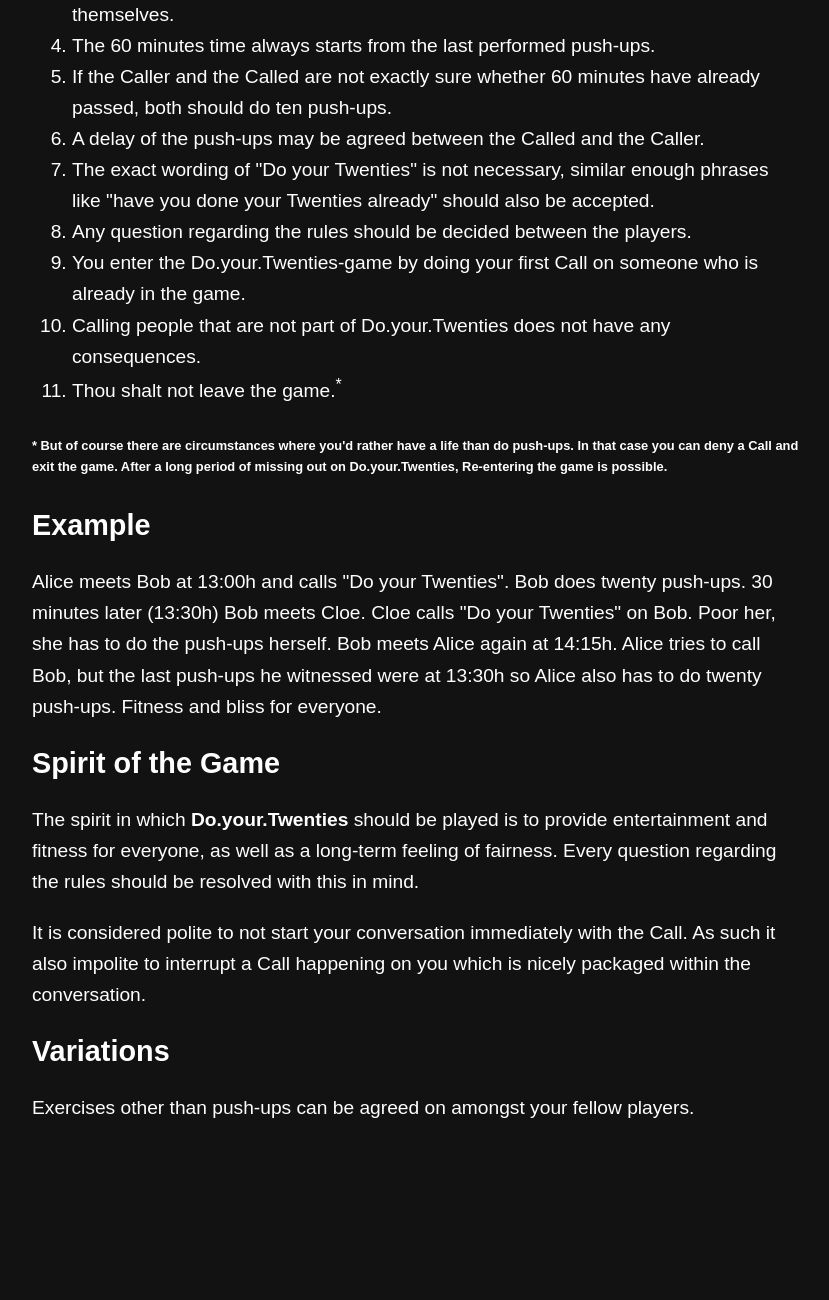
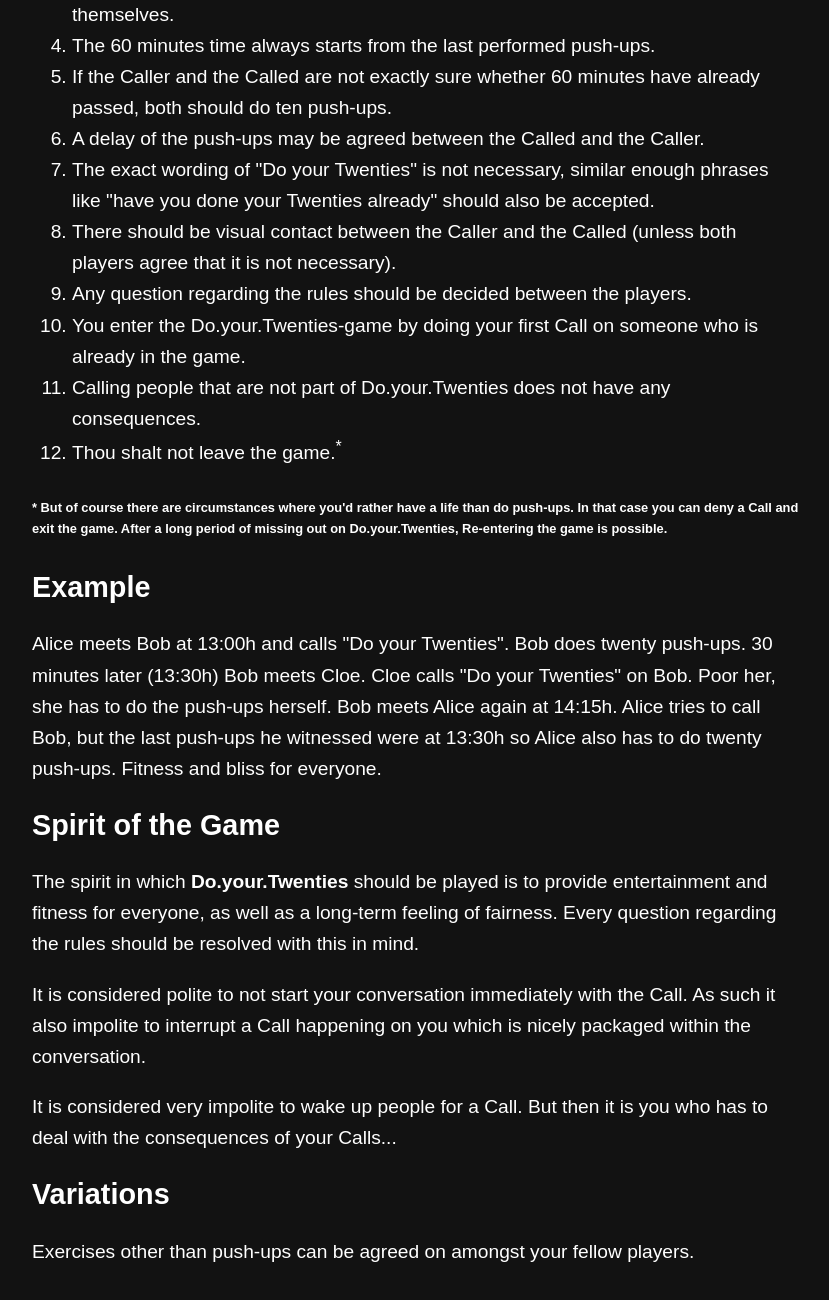
Before and after one commit to doyour20s/doyour20s.github.io, a plain HTML site: page index.html in a window 1280 px wide. Shown: the part 664-1964 px from the top of the page, without its empty margins (224-1053 px from the left). Before the commit the page ends 1888 px from the top, so only its background shows below. Drawn offline with Linux system fonts and the light colour scheme.

Commit message:
added visual rule

```diff
--- a/index.html
+++ b/index.html
@@ -47,6 +47,7 @@
 <li>If the Caller and the Called are not exactly sure whether 60 minutes have already passed, both should do ten push-ups.</li>
 <li>A delay of the push-ups may be agreed between the Called and the Caller.</li>
 <li>The exact wording of "Do your Twenties" is not necessary, similar enough phrases like "have you done your Twenties already" should also be accepted.</li>
+<li>There should be visual contact between the Caller and the Called (unless both players agree that it is not necessary).</li>
 <li>Any question regarding the rules should be decided between the players.</li>
 <li>You enter the Do.your.Twenties-game by doing your first Call on someone who is already in the game.</li>
 <li>Calling people that are not part of Do.your.Twenties does not have any consequences.</li>
@@ -62,6 +63,7 @@ Bob meets Alice again at 14:15h. Alice tries to call Bob, but the last push-ups
 <h2>Spirit of the Game</h2>
 <p>The spirit in which <strong>Do.your.Twenties</strong> should be played is to provide entertainment and fitness for everyone, as well as a long-term feeling of fairness. Every question regarding the rules should be resolved with this in mind.</p>
 <p>It is considered polite to not start your conversation immediately with the Call. As such it also impolite to interrupt a Call happening on you which is nicely packaged within the conversation.</p>
+<p>It is considered very impolite to wake up people for a Call. But then it is you who has to deal with the consequences of your Calls...</p>
 
 <h2>Variations</h2>
 <p>Exercises other than push-ups can be agreed on amongst your fellow players.</p>
```
